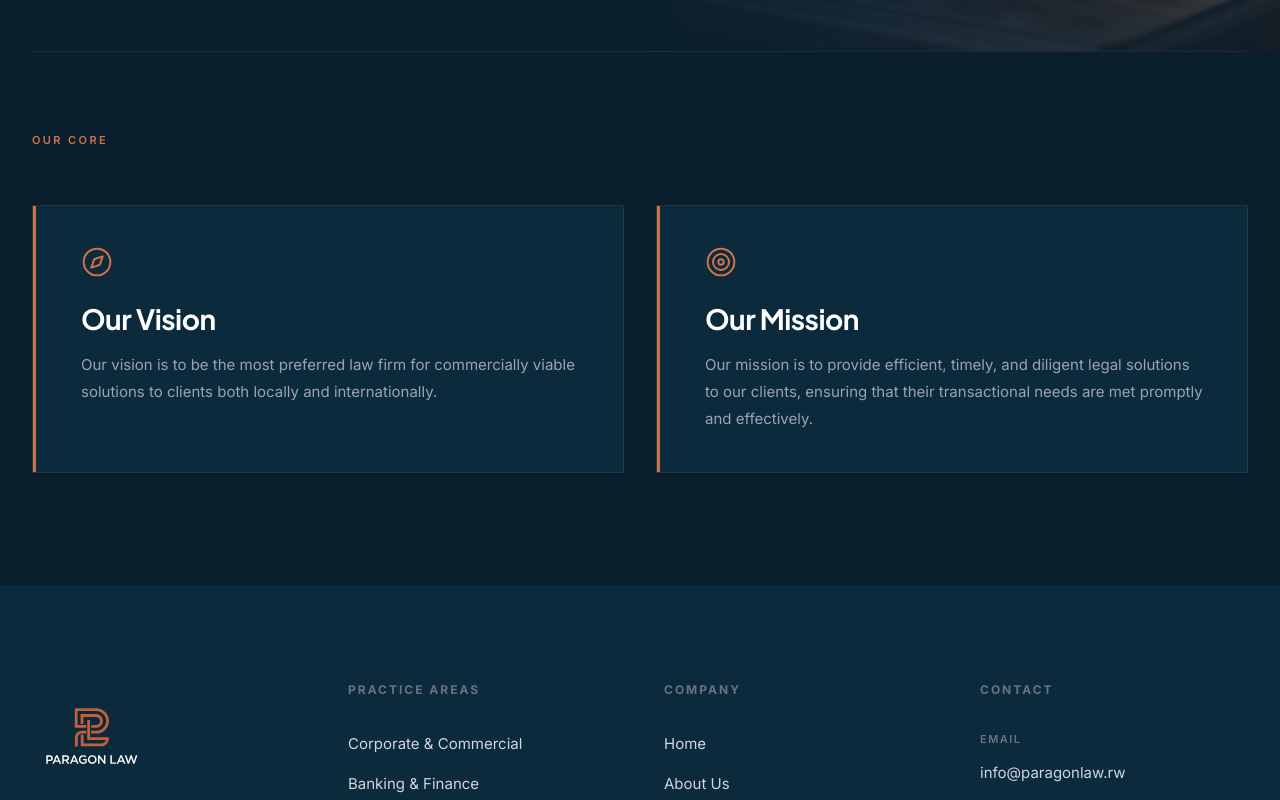
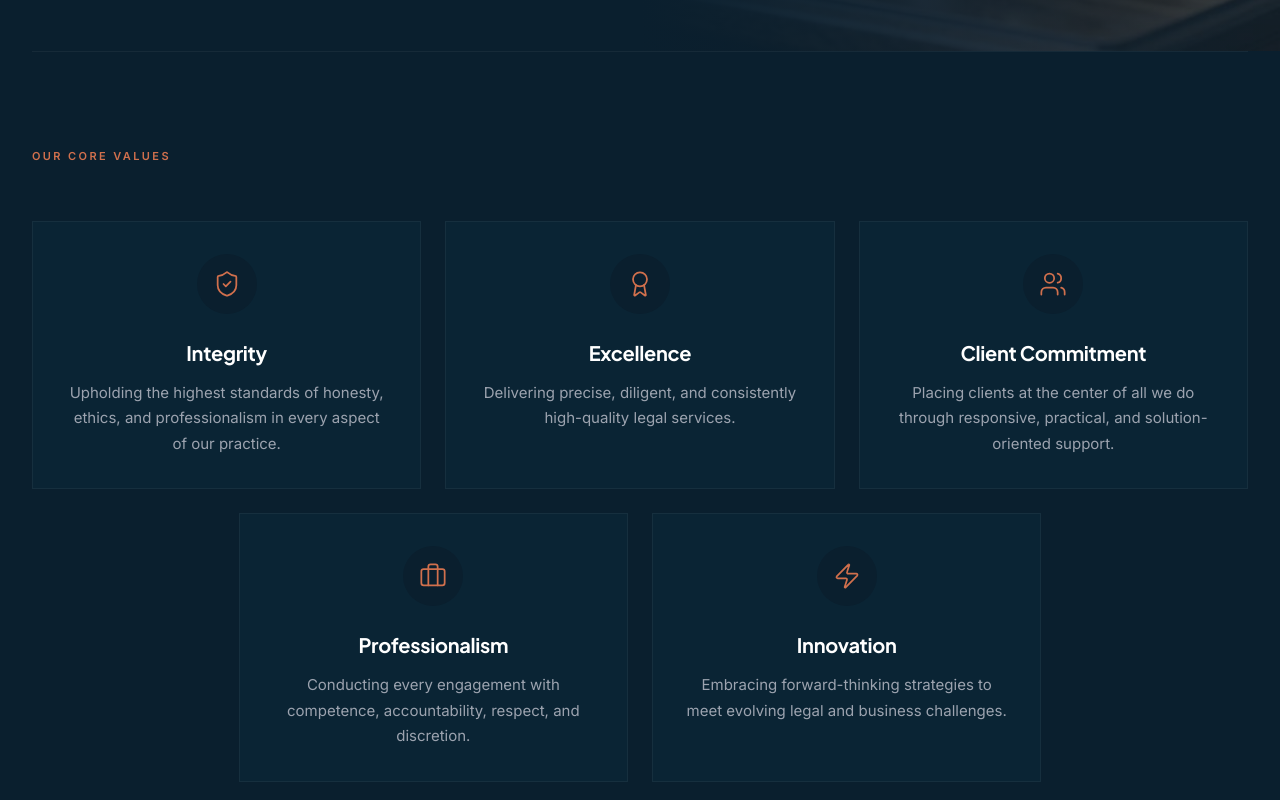
Before and after one commit to feezawinnie/PARAGON-LAW-platform, a React (Vite) app: page /about in a window 1280 px wide. Shown: the part 840-1640 px from the top of the page. Built offline with nearby package versions, Linux system fonts and the light colour scheme; a web font is replaced by a local one.

Commit message:
feat: add core values section on AboutPage

```diff
--- a/src/pages/AboutPage.jsx
+++ b/src/pages/AboutPage.jsx
@@ -1,4 +1,4 @@
-import { Compass, Target } from "lucide-react";
+import { Compass, Target, ShieldCheck, Award, Users, Briefcase, Zap } from "lucide-react";
 import { useTheme } from "../contexts/ThemeContext";
 import { Reveal } from "../components/ui/Reveal";
 import { motion } from "framer-motion";
@@ -10,6 +10,34 @@ export function AboutPage() {
   const bg = isDark ? "bg-[#0a1f2e]" : "bg-white";
   const headingColor = isDark ? "text-white" : "text-[#0a1f2e]";
   const bodyColor = isDark ? "text-[#9ca3af]" : "text-[#4b5563]";
+
+  const coreValues = [
+    {
+      title: "Integrity",
+      icon: ShieldCheck,
+      desc: "Upholding the highest standards of honesty, ethics, and professionalism in every aspect of our practice.",
+    },
+    {
+      title: "Excellence",
+      icon: Award,
+      desc: "Delivering precise, diligent, and consistently high-quality legal services.",
+    },
+    {
+      title: "Client Commitment",
+      icon: Users,
+      desc: "Placing clients at the center of all we do through responsive, practical, and solution-oriented support.",
+    },
+    {
+      title: "Professionalism",
+      icon: Briefcase,
+      desc: "Conducting every engagement with competence, accountability, respect, and discretion.",
+    },
+    {
+      title: "Innovation",
+      icon: Zap,
+      desc: "Embracing forward-thinking strategies to meet evolving legal and business challenges.",
+    },
+  ];
 
   return (
     <div className={bg}>
@@ -87,20 +115,60 @@ export function AboutPage() {
       </div>
 
       <section className={isDark ? "bg-[#0a1f2e]" : "bg-[#f8f7f5]"}>
-        <div className="max-w-[1280px] mx-auto px-8 pt-20 pb-28">
+        <div className="max-w-[1280px] mx-auto px-8 pt-24 pb-28">
+          <Reveal delay={0.2}>
+            <p className="text-[#d1704d] text-[11px] tracking-[2.4px] uppercase font-semibold mb-14">
+              Our Core Values
+            </p>
+          </Reveal>
+
+          <div className="flex flex-wrap justify-center gap-6 mb-24">
+            {coreValues.map(({ title, icon: Icon, desc }, i) => (
+              <Reveal key={title} delay={0.05 * i} className="w-full md:w-[calc(50%-12px)] lg:w-[calc(33.333%-16px)]">
+                <div
+                  className={`group relative h-full p-8 border transition-all duration-500 ${isDark
+                    ? "bg-[#0b2b3d]/40 border-white/5 hover:border-[#d1704d]/40"
+                    : "bg-white border-gray-100 hover:border-[#d1704d]/30 hover:shadow-xl hover:shadow-[#d1704d]/5"
+                    }`}
+                >
+                  <div
+                    className="absolute top-0 left-0 right-0 h-[2px] bg-[#d1704d] scale-x-0 group-hover:scale-x-100 transition-transform duration-500 ease-out"
+                    style={{ transformOrigin: "left" }}
+                  />
+
+                  <div className="flex flex-col items-center text-center gap-6">
+                    <div className={`p-4 rounded-full transition-all duration-500 ${isDark ? "bg-[#0a1f2e] text-[#d1704d] group-hover:bg-[#d1704d] group-hover:text-white"
+                      : "bg-[#f8f7f5] text-[#d1704d] group-hover:bg-[#d1704d] group-hover:text-white"
+                      }`}>
+                      <Icon size={28} strokeWidth={1.5} />
+                    </div>
+
+                    <div className="flex flex-col gap-3">
+                      <h3 className={`font-display font-bold text-[20px] tracking-[-0.3px] ${headingColor}`}>
+                        {title}
+                      </h3>
+                      <p className={`text-[15px] leading-[1.7] ${bodyColor}`}>
+                        {desc}
+                      </p>
+                    </div>
+                  </div>
+                </div>
+              </Reveal>
+            ))}
+          </div>
+
           <Reveal delay={0}>
             <p className="text-[#d1704d] text-[11px] tracking-[2.4px] uppercase font-semibold mb-14">
-              Our Core
+              Our Vision & Mission
             </p>
           </Reveal>
 
           <div className="grid grid-cols-1 md:grid-cols-2 gap-6 md:gap-8">
-
             <Reveal direction="left" delay={0.08}>
               <div
                 className={`relative flex flex-col h-full p-10 overflow-hidden ${isDark
                   ? "bg-[#0b2b3d] border border-[rgba(209,112,77,0.15)]"
-                  : "bg-[#f8f7f5] border border-gray-100"
+                  : "bg-white border border-gray-100 shadow-sm"
                   }`}
               >
                 <div className="absolute left-0 top-0 bottom-0 w-[3px] bg-[#d1704d]" />
@@ -108,14 +176,10 @@ export function AboutPage() {
                   <div className="text-[#d1704d]">
                     <Compass size={32} strokeWidth={1.5} />
                   </div>
-
                   <div className="flex flex-col gap-4">
-                    <h2
-                      className={`font-display font-bold text-[28px] leading-[1.2] tracking-[-0.5px] ${headingColor}`}
-                    >
+                    <h2 className={`font-display font-bold text-[28px] leading-[1.2] tracking-[-0.5px] ${headingColor}`}>
                       Our Vision
                     </h2>
-
                     <p className={`text-[15px] leading-[1.8] ${bodyColor}`}>
                       Our vision is to be the most preferred law firm for
                       commercially viable solutions to clients both locally and
@@ -130,19 +194,16 @@ export function AboutPage() {
               <div
                 className={`relative flex flex-col h-full p-10 overflow-hidden ${isDark
                   ? "bg-[#0b2b3d] border border-[rgba(209,112,77,0.15)]"
-                  : "bg-[#f8f7f5] border border-gray-100"
+                  : "bg-white border border-gray-100 shadow-sm"
                   }`}
               >
                 <div className="absolute left-0 top-0 bottom-0 w-[3px] bg-[#d1704d]" />
-
                 <div className="flex flex-col gap-6 pl-2">
                   <div className="text-[#d1704d]">
                     <Target size={32} strokeWidth={1.5} />
                   </div>
                   <div className="flex flex-col gap-4">
-                    <h2
-                      className={`font-display font-bold text-[28px] leading-[1.2] tracking-[-0.5px] ${headingColor}`}
-                    >
+                    <h2 className={`font-display font-bold text-[28px] leading-[1.2] tracking-[-0.5px] ${headingColor}`}>
                       Our Mission
                     </h2>
                     <p className={`text-[15px] leading-[1.8] ${bodyColor}`}>
```
